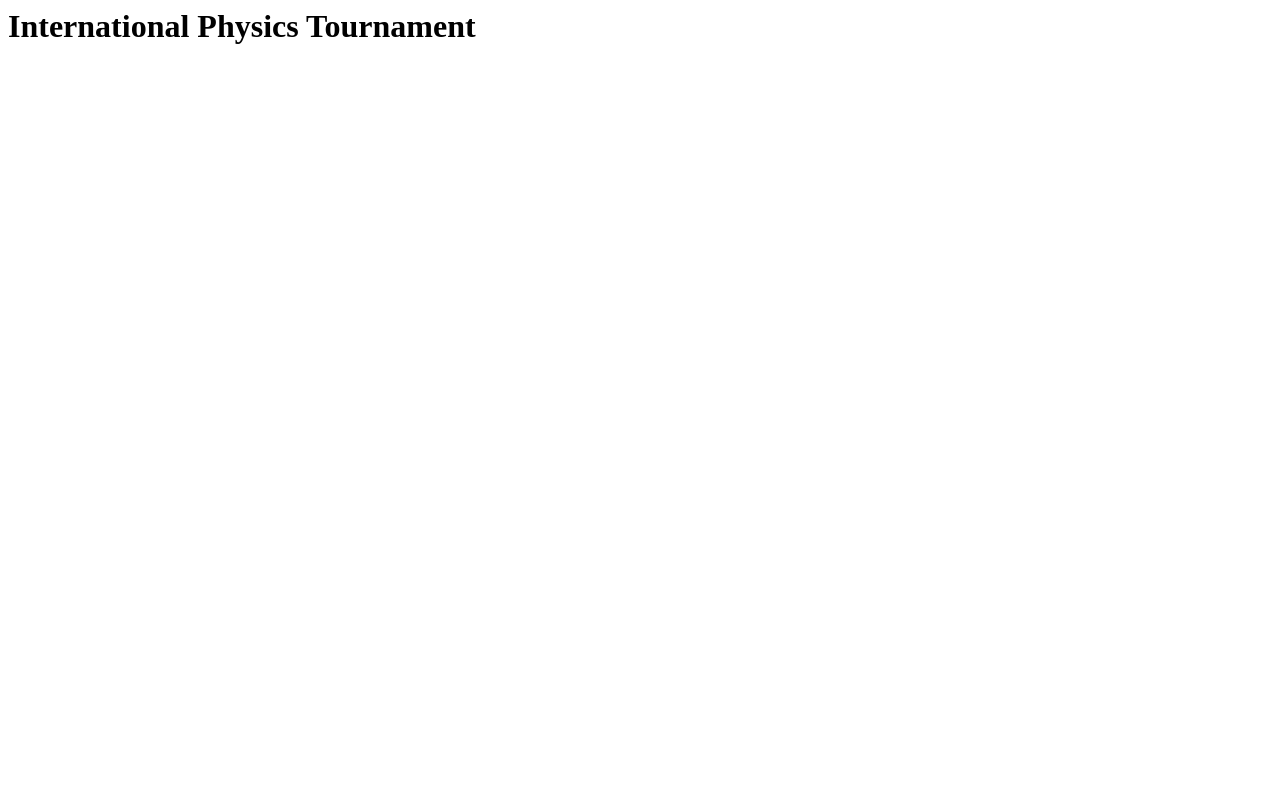
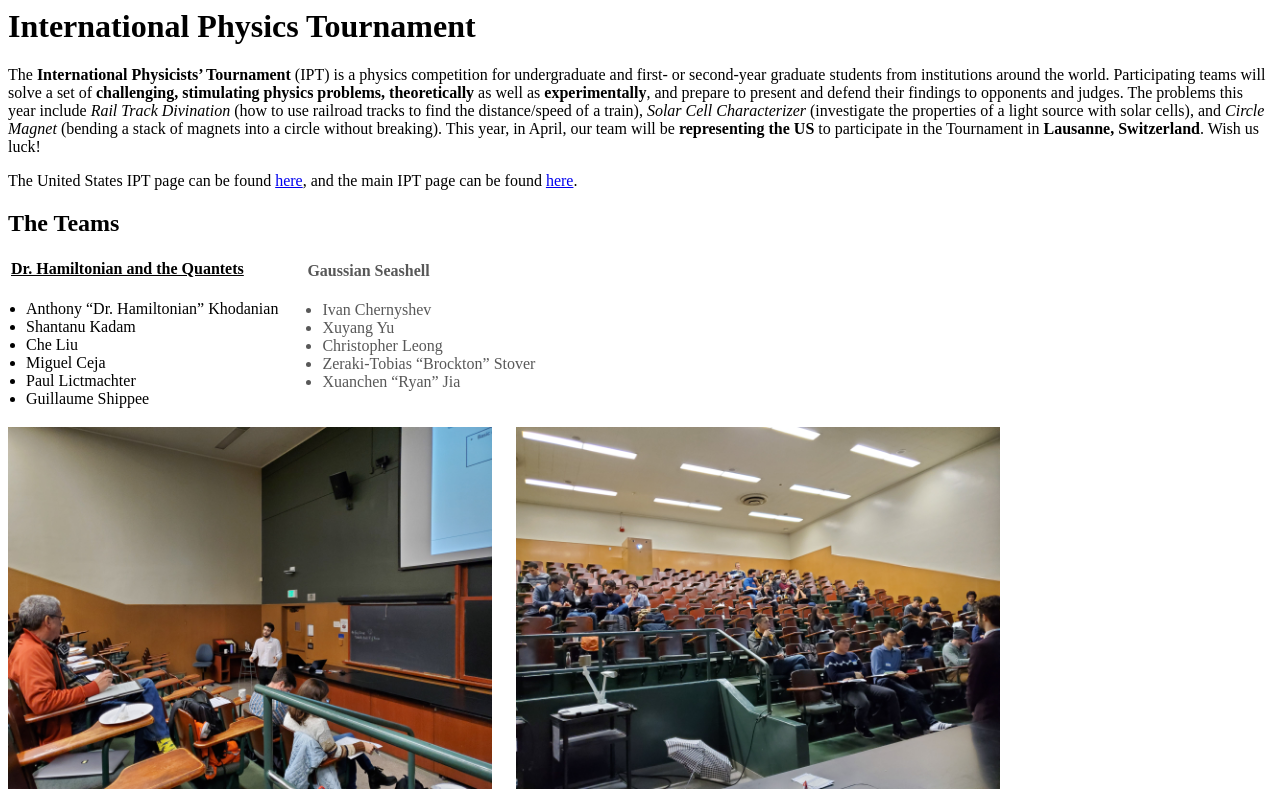
Before and after one commit to ucbsps/sps_web_2020, a Django app: template templates/ipt.html in a window 1280 px wide. Before the commit the page ends 44 px from the top, so only its background shows below. Run offline with Django 3.2, Linux system fonts and the light colour scheme; the template is opened without the code that fills it, so the values that code supplies are empty.

Commit message:
First version of the static IPT page
Also including pictures of past IPT competitions

```diff
--- a/templates/ipt.html
+++ b/templates/ipt.html
@@ -1,3 +1,89 @@
+<html lang="en" dir="ltr">
+
 <meta name="sps:title" content="International Physics Tournament" />
 
-<h1 class="content-header">International Physics Tournament</h1>
+<head>
+  <title>International Physics Tournament</title>
+</head>
+
+<style>
+
+  .leftTeam{
+    margin-left: -25px;
+  }
+
+  .rightTeam{
+    color: rgb(88,88,88);
+    font-weight: normal;
+  }
+
+  .rightTeamName{
+    color: rgb(88,88,88);
+    margin-top:-15px;
+    margin-left:25px;
+  }
+
+</style>
+
+<body>
+  <h1 class="content-header">International Physics Tournament</h1>
+
+    <p>
+      The <b>International Physicists’ Tournament</b> (IPT) is a physics
+      competition for undergraduate and first- or second-year graduate students from
+      institutions around the world. Participating teams will solve a set
+      of <b> challenging, stimulating physics problems, theoretically</b> as well
+      as <b>experimentally</b>, and prepare to present and defend their findings to
+      opponents and judges. The problems this year include <i> Rail Track Divination</i>
+      (how to use railroad tracks to find the distance/speed of a train),
+      <i>Solar Cell Characterizer</i> (investigate the properties of a light source
+      with solar cells), and <i>Circle Magnet</i> (bending a stack of magnets into
+      a circle without breaking). This year, in April, our team will be
+      <b>representing the US</b> to participate in the Tournament in <b>Lausanne,
+      Switzerland</b>. Wish us luck!
+    </p>
+
+    <p>
+      The United States IPT page can be found <a href="https://usa.iptnet.info/">
+      here</a>, and the main IPT page can be found <a href = "https://iptnet.info/">
+      here</a>.
+    </p>
+
+    <h2 class = "content-subheader">The Teams</h2>
+
+    <table>
+      <tr>
+        <td>
+          <h4><u>Dr. Hamiltonian and the Quantets</u></h4>
+          <ul>
+            <li class = "leftTeam">Anthony “Dr. Hamiltonian” Khodanian</li>
+            <li class = "leftTeam">Shantanu Kadam</li>
+            <li class = "leftTeam">Che Liu</li>
+            <li class = "leftTeam">Miguel Ceja</li>
+            <li class = "leftTeam">Paul Lictmachter</li>
+            <li class = "leftTeam">Guillaume Shippee</li>
+          </ul>
+        </td>
+
+        <td>
+          <h4 class = "rightTeamName">Gaussian Seashell</h4>
+          <ul>
+            <li class = "rightTeam">Ivan Chernyshev</li>
+            <li class = "rightTeam">Xuyang Yu</li>
+            <li class = "rightTeam">Christopher Leong</li>
+            <li class = "rightTeam">Zeraki-Tobias “Brockton” Stover</li>
+            <li class = "rightTeam">Xuanchen “Ryan” Jia</li>
+          </ul>
+
+        </td>
+      </tr>
+    </table>
+
+    <img src = "../static/images/outreach/IPT_1.jpg" width = "484"
+    height = "362"/>
+
+    <img style = "margin-left: 20px;" src = "../static/images/outreach/IPT_2.jpg"
+    width = "484" height = "362"/>
+
+  </body>
+</html>
```
Also changed, not shown: static/images/outreach/IPT_1.jpg (added), static/images/outreach/IPT_2.jpg (added).
